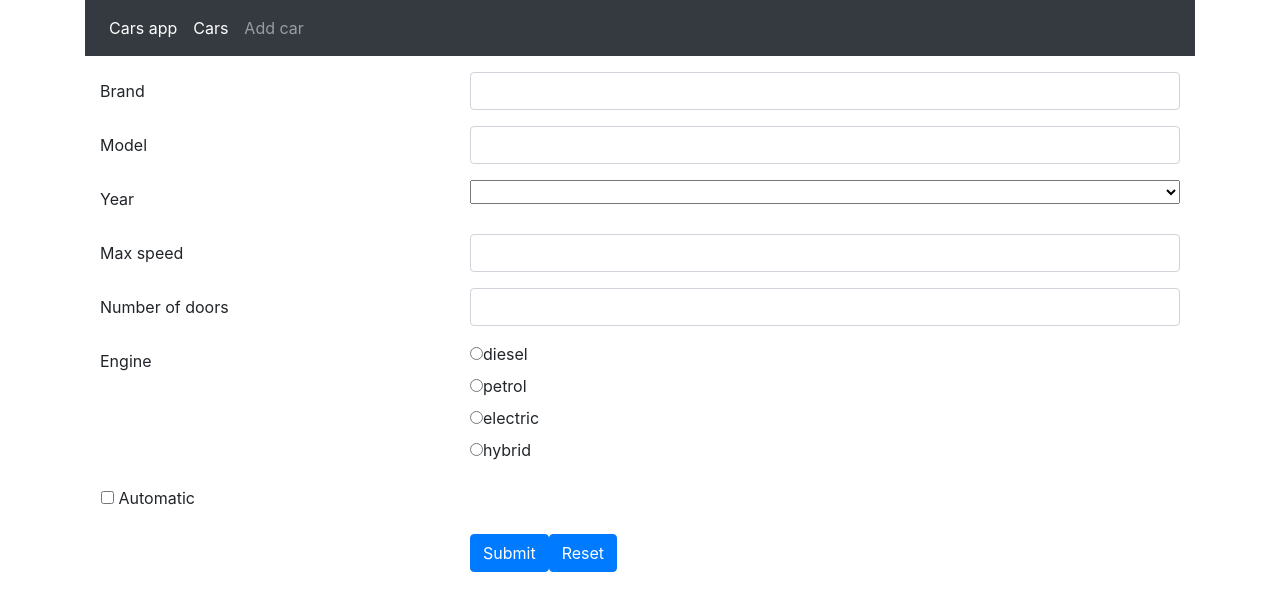
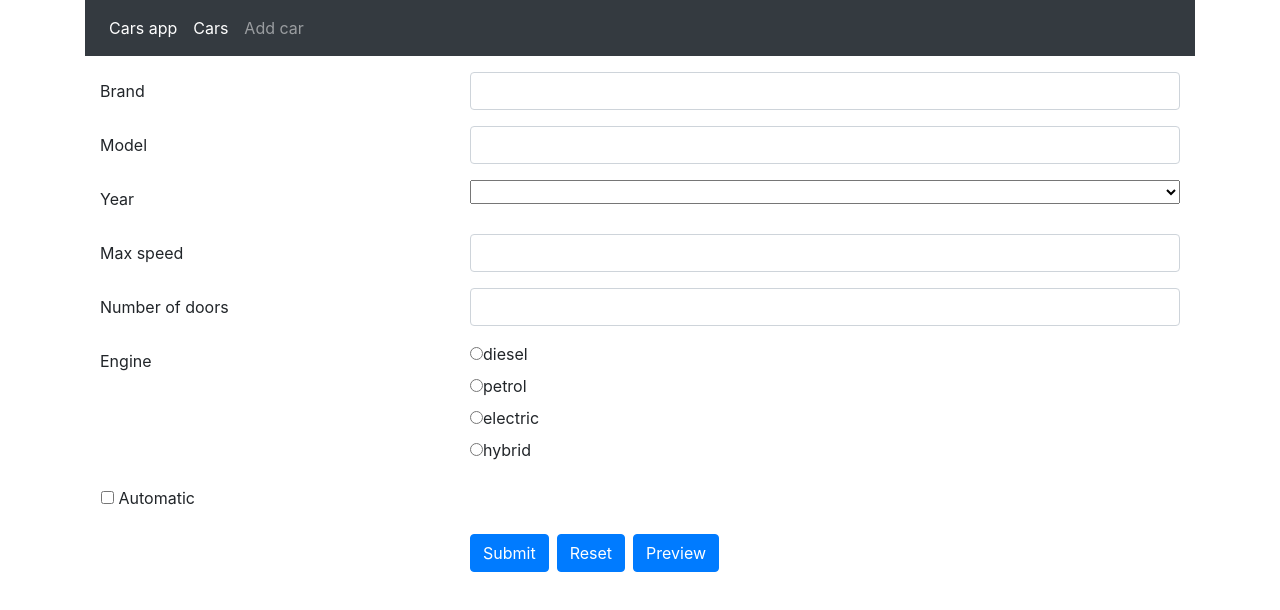
Before and after one commit to MajaMarkovic1/cars-app, a Vue app: page /add in a window 1280 px wide. Shown: the top 610 px of the page. Built offline with nearby package versions, Linux system fonts and the light colour scheme.

Commit message:
zadatak5

```diff
--- a/src/components/AddCar.vue
+++ b/src/components/AddCar.vue
@@ -1,6 +1,6 @@
 <template>
     <div class="container">
-        <form @submit.prevent="onSubmit">
+        <form @submit.prevent="onSubmit" @reset="reset" id="form">
           <div class="form-group row">
             <label for="brand" class="col-4 col-form-label">Brand</label>
             <div class="col-8">
@@ -68,7 +68,9 @@
           <div class="form-group row">
             <div class="offset-4 col-8">
               <button name="submit" type="submit" class="btn btn-primary">Submit</button>
-              <button name="submit" type="submit" class="btn btn-primary">Reset</button>
+              <button name="submit" type="reset" class="btn btn-primary">Reset</button>
+              <button name="submit" @click="preview()" class="btn btn-primary">Preview</button>
+
             </div>
           </div>
         </form>
@@ -105,10 +107,6 @@ export default {
     },
     methods: {
         onSubmit(){
-            this.$route.params.id ? this.editCar() : this.addCar();
-           //ako ima id onda edit ako ne onda add
-        },
-        addCar(){
             cars
             .add(this.car)
             .then(response => {
@@ -116,14 +114,22 @@ export default {
             })
             .catch(err => console.log(err))
         },
-        editCar(){
-            cars
-            .edit(this.car)
-            .then(response => {
 
-                this.$router.push('/add')
-            })
-            .catch(err => console.log(err))
+        reset(){
+           this.car = {}
+        },
+
+        preview(){
+            alert(`
+            Brand: ${this.car.brand},
+            Model: ${this.car.model},
+            Year: ${this.car.year},
+            Max speed: ${this.car.maxSpeed},
+            Automatic: ${this.car.isAutomatic},
+            Engine: ${this.car.engine},
+            Number of doors: ${this.car.numberOfDoors}`
+        )
+
         }
 
 
@@ -140,5 +146,8 @@ export default {
 form {
     margin-top: 1rem;
 }
+button {
+    margin-right: 0.5rem;
+}
 
 </style>
--- a/src/services/Cars.js
+++ b/src/services/Cars.js
@@ -14,6 +14,7 @@ export default class Cars {
     }
 
 
+
 }
 
 export const cars = new Cars();
```
